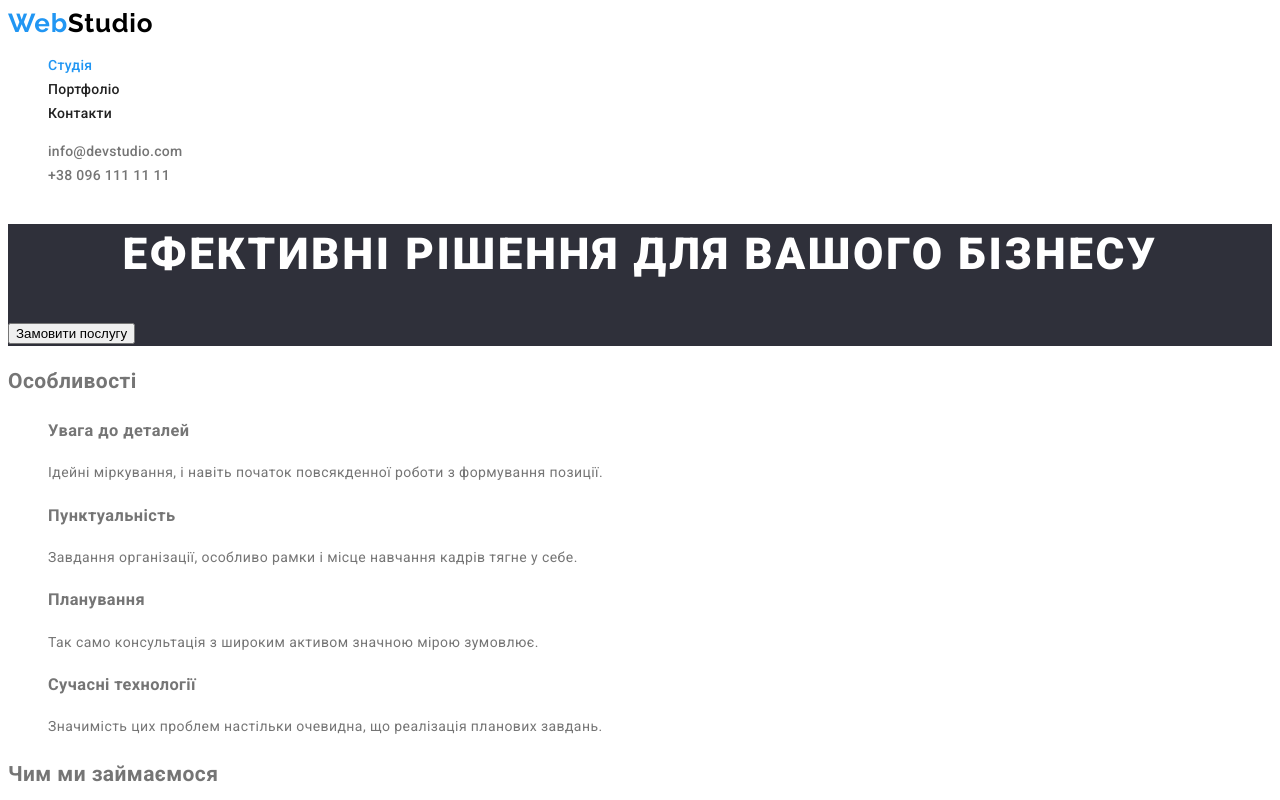
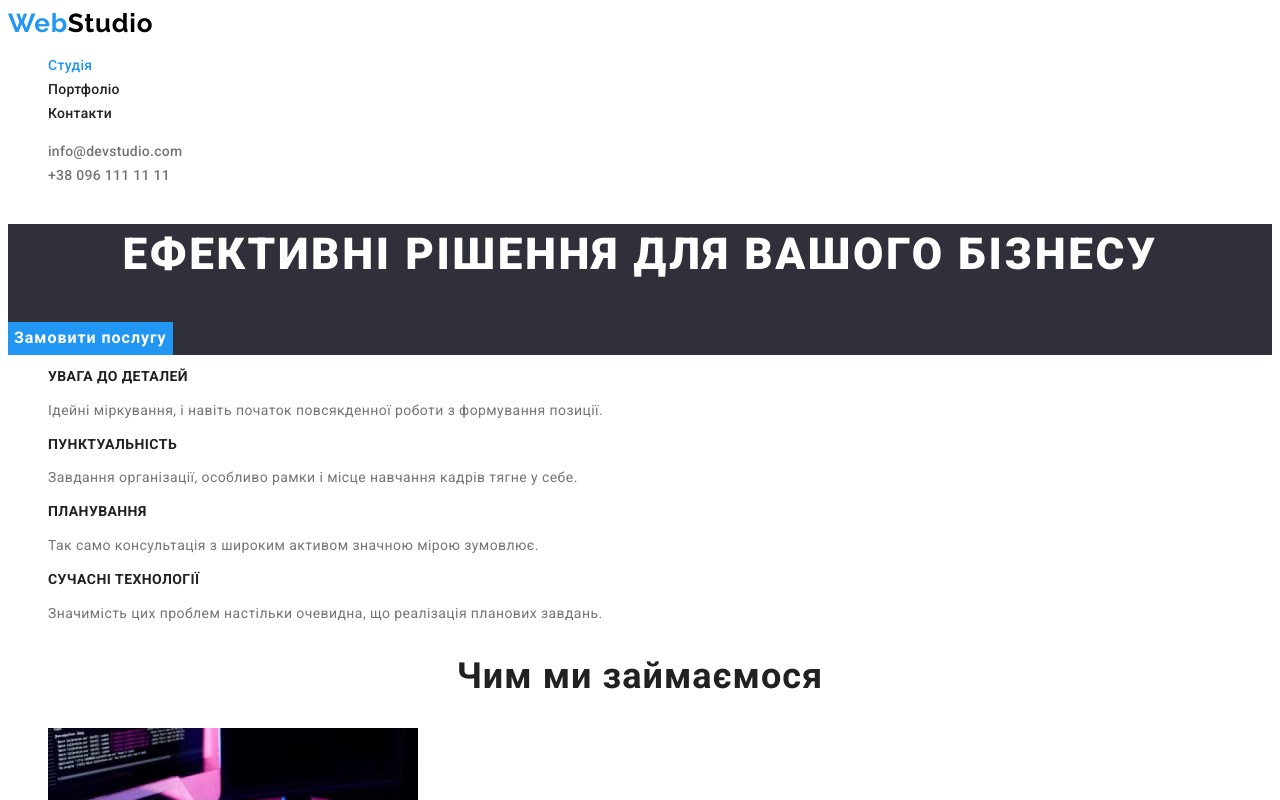
Before and after one commit to sashazakatov/goit-markuo-hw-02, a plain HTML site: page index.html in a window 1280 px wide. Shown: the top 800 px of the page. Drawn offline with Linux system fonts and the light colour scheme.

Commit message:
Дабалевли стили к hero section и features section

```diff
--- a/css/styles.css
+++ b/css/styles.css
@@ -13,7 +13,7 @@ body
     color: var(--pramiry-color);
     background-color: var(--background-color);
 
-    font-family: 'Roboto';
+    font-family: 'Roboto', sans-serif;
     font-style: normal;
     font-weight: 400;
     font-size: 14px;
@@ -21,6 +21,20 @@ body
     line-height: 1.71;
 
     letter-spacing: 0.03em;
+}
+
+/* visually hidden */
+.visually-hidden {
+    position: absolute;
+    white-space: nowrap;
+    width: 1px;
+    height: 1px;
+    overflow: hidden;
+    border: 0;
+    padding: 0;
+    clip: rect(0 0 0 0);
+    clip-path: inset(50%);
+    margin: -1px;
 }
 
 /* logo */
@@ -52,7 +66,7 @@ body
 .link{
     color: var(--secondory-color);
 
-    font-family: 'Roboto';
+    font-family: 'Roboto', sans-serif;
     font-style: normal;
     font-weight: 500;
     font-size: 14px;
@@ -78,14 +92,28 @@ body
     color: gba(255, 255, 255, 0.6);
 }
 
-/* hero */
+/* title */
+.title{
+    color: var(--secondory-color);
+
+    font-family: 'Roboto';
+    font-style: normal;
+    font-weight: 700;
+    font-size: 36px;
+
+    line-height: 1.16;
+    text-align: center;
+    letter-spacing: 0.03em;
+}
+
+/* hero section */
 .hero-section{
     background-color: #2F303A;;
 }
 .hero-title{
     color: #FFFFFF;
 
-    font-family: 'Roboto';
+    font-family: 'Roboto', sans-serif;
     font-style: normal;
     font-weight: 900;
     font-size: 44px;
@@ -98,5 +126,31 @@ body
     text-transform: uppercase;
 }
 .btn{
+    background-color: var(--company-color);
+    color: #fff;
 
+    font-family: 'Roboto', sans-serif;
+    font-style: normal;
+    font-weight: 700;
+    font-size: 16px;
+    line-height: 1.9;
+
+    text-align: center;
+    letter-spacing: 0.06em;
+
+    border: 0;
 }
+
+/* features section */
+.features-title{
+    color: var(--secondory-color);
+
+    font-family: 'Roboto', sans-serif;
+    font-style: normal;
+    font-weight: 700;
+    font-size: 14px;
+
+    line-height: 1.14;
+    letter-spacing: 0.03em;
+    text-transform: uppercase;
+}
--- a/index.html
+++ b/index.html
@@ -42,32 +42,32 @@
         <h1 class="hero-title">Ефективні рішення для вашого бізнесу</h1>
         <button class="btn" type="button">Замовити послугу</button>
       </section>
-      <section>
-        <h2>Особливості</h2>
+      <section class="features-section">
+        <h2 class="visually-hidden">Особливості</h2>
         <ul class="list">
           <li>
-            <h3>Увага до деталей</h3>
+            <h3 class="features-title">Увага до деталей</h3>
             <p class="desc">
               Ідейні міркування, і навіть початок повсякденної роботи з формування позиції.
             </p>
           </li>
           <li>
-            <h3>Пунктуальність</h3>
+            <h3 class="features-title">Пунктуальність</h3>
             <p>Завдання організації, особливо рамки і місце навчання кадрів тягне у себе.</p>
           </li>
           <li>
-            <h3>Планування</h3>
+            <h3 class="features-title">Планування</h3>
             <p class="desc">Так само консультація з широким активом значною мірою зумовлює.</p>
           </li>
           <li>
-            <h3>Сучасні технології</h3>
+            <h3 class="features-title">Сучасні технології</h3>
             <p class="desc">
               Значимість цих проблем настільки очевидна, що реалізація планових завдань.
             </p>
           </li>
         </ul>
       </section>
-      <section>
+      <section class="development-section">
         <h2 class="title">Чим ми займаємося</h2>
         <ul class="list">
           <li><img src="./images/1.jpg" alt="розробка програми" width="370" height="294" /></li>
```
